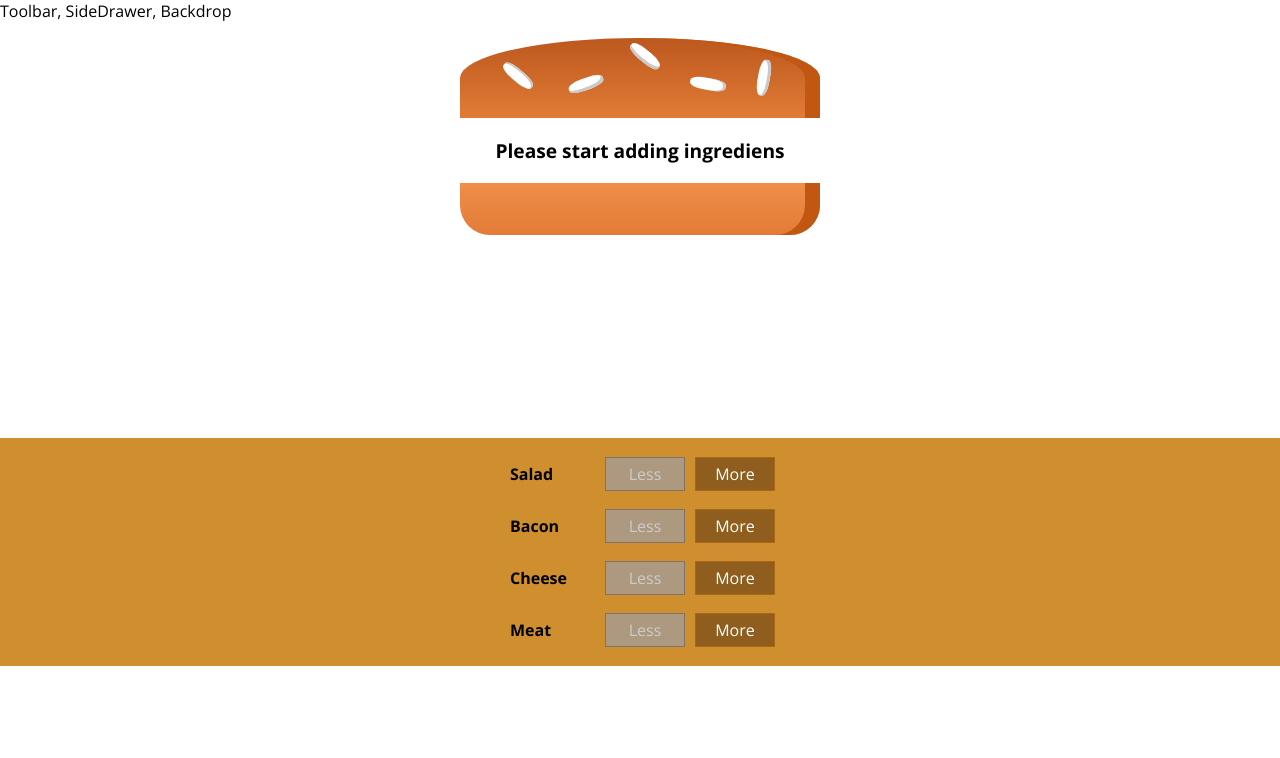
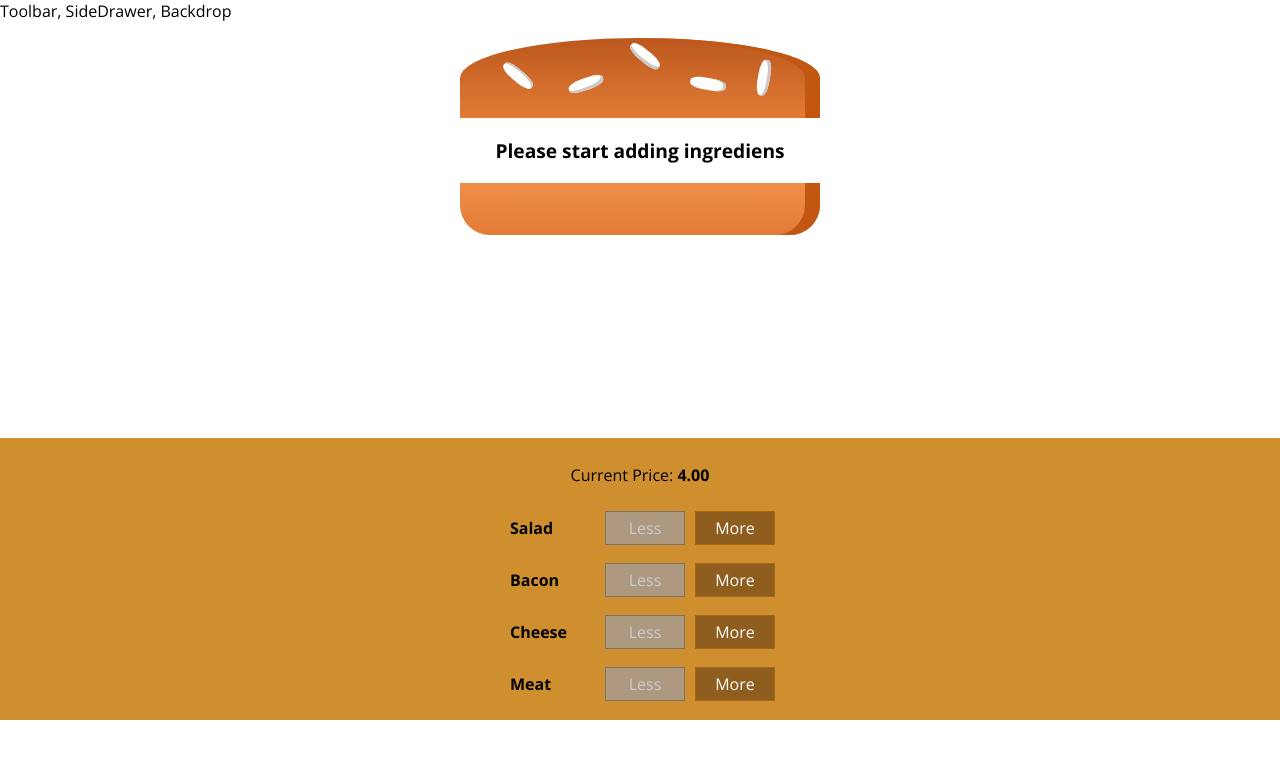
Before and after one commit to domazet93/react-redux-app, a React app: page / in a window 1280 px wide. Shown: the top 758 px of the page. Built offline with nearby package versions, Linux system fonts and the light colour scheme.

Commit message:
add total price section

```diff
--- a/src/components/BuildControls/BuildControls.js
+++ b/src/components/BuildControls/BuildControls.js
@@ -9,8 +9,10 @@
   { label: "Meat",   type: "meat" }
 ]
 
+
 const buildControls = (props) => (
   <div className={classes.BuildControls}>
+    <p>Current Price: <strong>{props.price.toFixed(2)}</strong></p>
     { controlls.map((ctrl) => {
       return <BuildControl
                 key={ctrl.label}
--- a/src/containers/BurgerBuilder/BurgerBuilder.js
+++ b/src/containers/BurgerBuilder/BurgerBuilder.js
@@ -4,7 +4,7 @@
 import BuildControls from "../../components/BuildControls/BuildControls"
 
 const INGREDIENT_PRICES = {
-  sald: .5,
+  salad: .5,
   meat: 1.5,
   bacon: 1,
   cheese: .7
@@ -65,7 +65,8 @@
         <BuildControls
           ingredientRemoved={this.removeIngredientHandler}
           ingredientAdded={this.addIngredientHandler}
-          disabled={disabledInfo}/>
+          disabled={disabledInfo}
+          price={this.state.totalPrice}/>
       </Aux>
     )
   }
```
